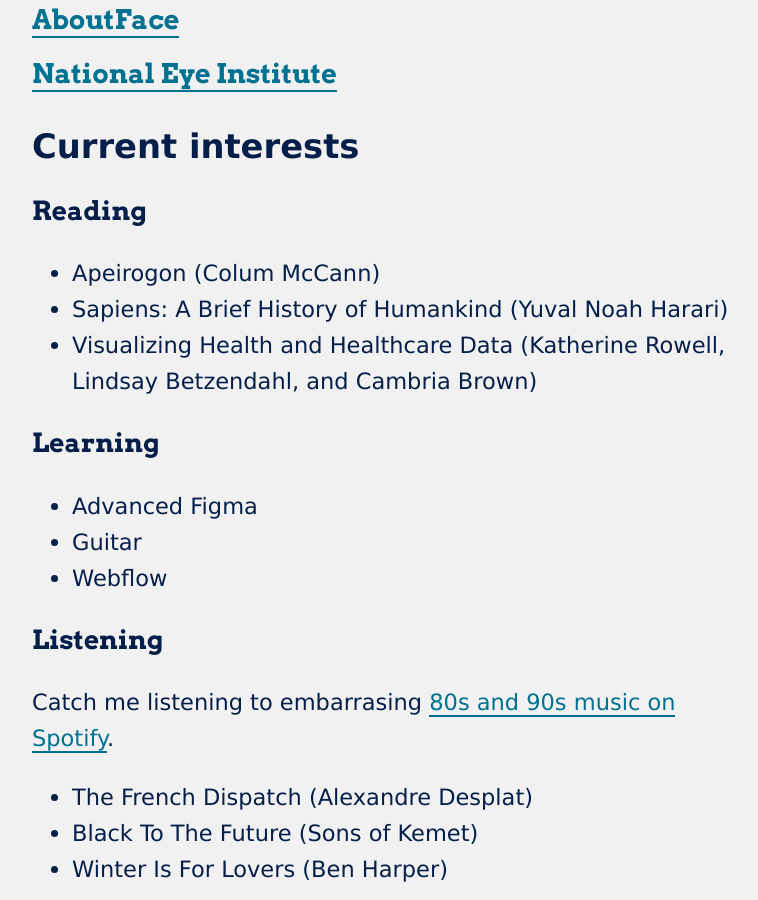
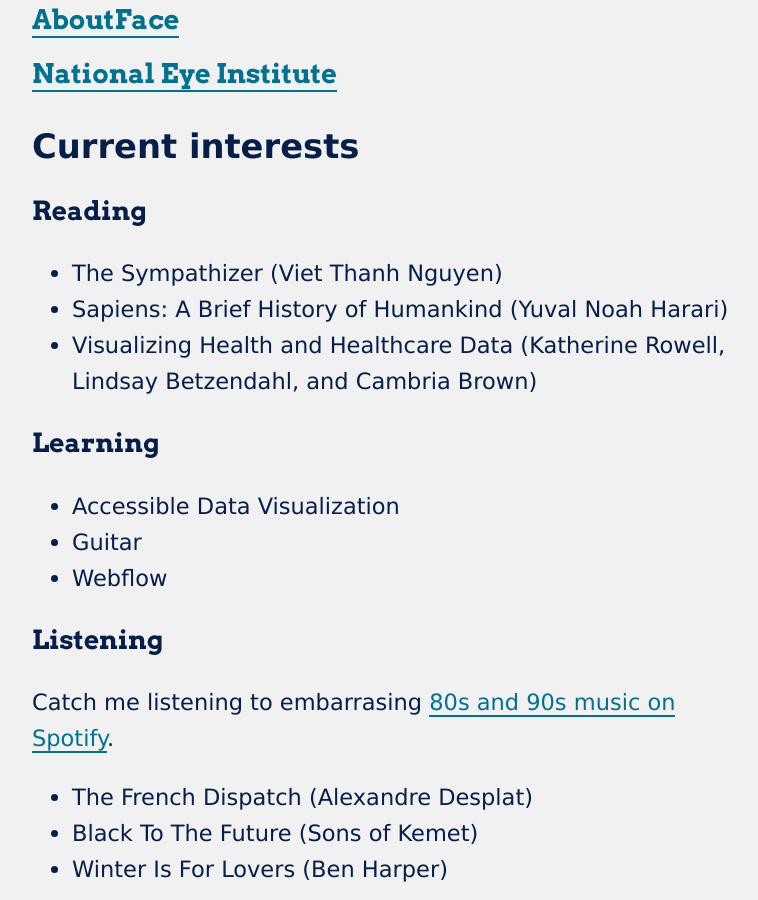
Before and after one commit to fredvg/fredvg.github.io, a Jekyll site: the page index.html, which Jekyll copies as it is, in a window 1280 px wide and 900 px high, scrolled down 899 px. Shown: the whole window, without its empty margins (248-1006 px from the left). Built offline with Jekyll 4.4.1, drawn with Linux system fonts in a browser that asks for light colours; some of the changed text lies outside the part shown.

Commit message:
Update index.html
Fixed LinkedIn URL and updated interests

```diff
--- a/index.html
+++ b/index.html
@@ -45,7 +45,7 @@
       <div class="interest-column">
         <h3>Reading</h3>
         <ul>
-          <li>Apeirogon (Colum McCann)</li>
+          <li>The Sympathizer (Viet Thanh Nguyen)</li>
           <li>Sapiens: A Brief History of Humankind (Yuval Noah Harari)</li>
           <li>Visualizing Health and Healthcare Data (Katherine Rowell, Lindsay Betzendahl, and Cambria Brown)</li>
         </ul>
@@ -53,7 +53,7 @@
       <div class="interest-column">
         <h3>Learning</h3>
         <ul>
-          <li>Advanced Figma</li>
+          <li>Accessible Data Visualization</li>
           <li>Guitar</li>
           <li>Webflow</li>
         </ul>
```
Also changed, not shown: other parts of index.html (+1 -1 lines).
